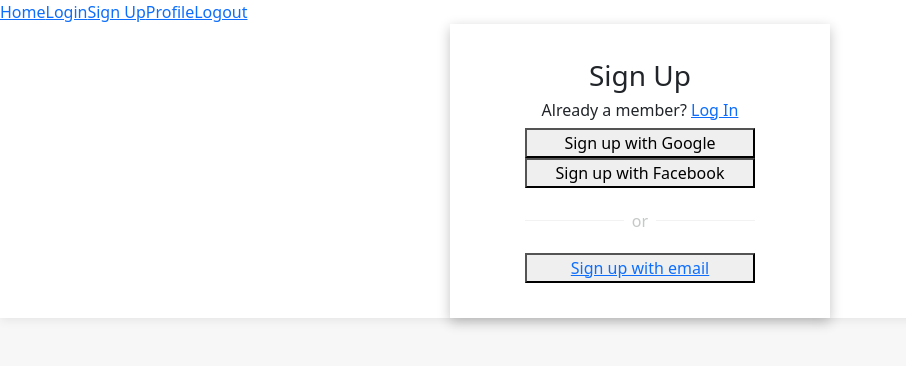
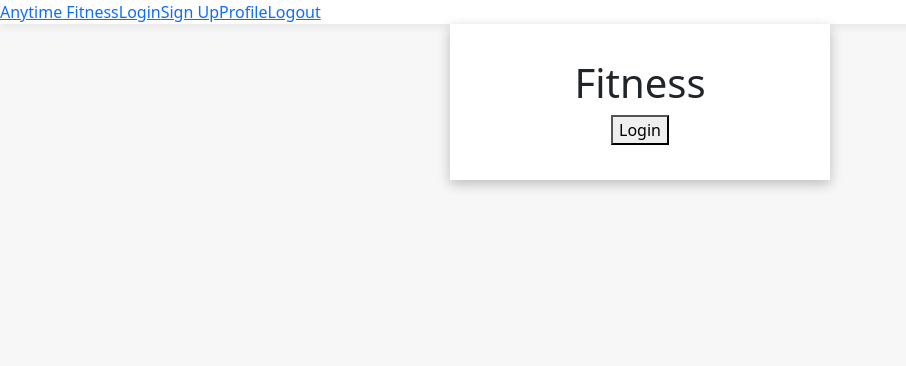
Before and after one commit to Build-Week-Anywhere-Fitness-7/front-end, a React (Create React App) app in the folder anywhere-fitness/: page /SignUp in a window 1280 px wide. Shown: the top 366 px of the page, without its empty margins (0-906 px from the left). Built offline with nearby package versions, Linux system fonts and the light colour scheme.

Commit message:
Navbar update to separate component

```diff
--- a/anywhere-fitness/src/App.js
+++ b/anywhere-fitness/src/App.js
@@ -5,36 +5,28 @@ import * as yup from 'yup'
 import FitHome from './components/Home'
 import Login from './components/Login'
 import SignUp from './components/SignUp'
+import Nav from './components/Nav'
 import CreateAccount from './components/CreateAccount'
 import './App.css';
 
 export default function App() {
   return (
-
-    <div className='header'>
-      <nav>
-        <Link to='/'>Home</Link>
-        <Link to='/Login'>Login</Link>
-        <Link to='/SignUp'>Sign Up</Link>
-        <Link to='/Profile'>Profile</Link>
-        <Link to={''}>Logout</Link>
-      </nav>
-      <title>Anytime Fitness</title>
-
+    <>
+      <Nav />
       <Switch>
-        <Route path='/CreateAccount'>
+        <Route path='/create-account'>
           <CreateAccount />
         </Route>
-        <Route path='/SignUp'>
+        <Route path='/sign-up'>
           <SignUp />
         </Route>
-        <Route path='/Login'>
+        <Route path='/login'>
           <Login />
         </Route>
         <Route path='/'>
           <FitHome />
         </Route>
       </Switch>
-    </div>
+    </>
   )
 }
--- /dev/null
+++ b/anywhere-fitness/src/components/Nav.js
@@ -0,0 +1,19 @@
+import { Link, useRouteMatch } from 'react-router-dom'
+import React from 'react'
+
+export default function Nav() {
+  const { url } = useRouteMatch()
+
+  return (
+    <div className='header'>
+      <title>Anytime Fitness</title>
+      <nav>
+        <Link to='/'>Anytime Fitness</Link>
+        <Link to='/login'>Login</Link>
+        <Link to='/sign-up'>Sign Up</Link>
+        <Link to='/profile'>Profile</Link>
+        <Link to={''}>Logout</Link>
+      </nav>
+    </div>
+  )
+}
```
Also changed, not shown: anywhere-fitness/src/components/FitNav.js (deleted, +0 -12 lines).
